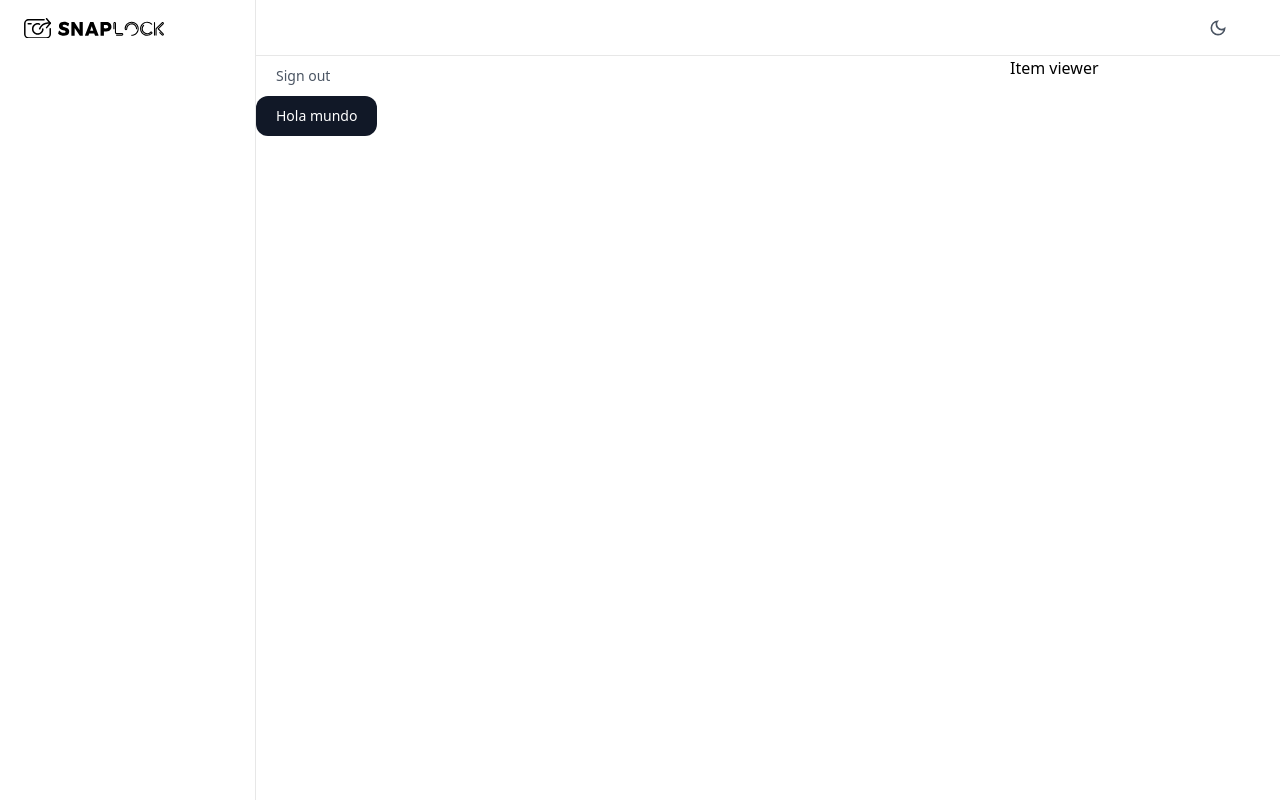
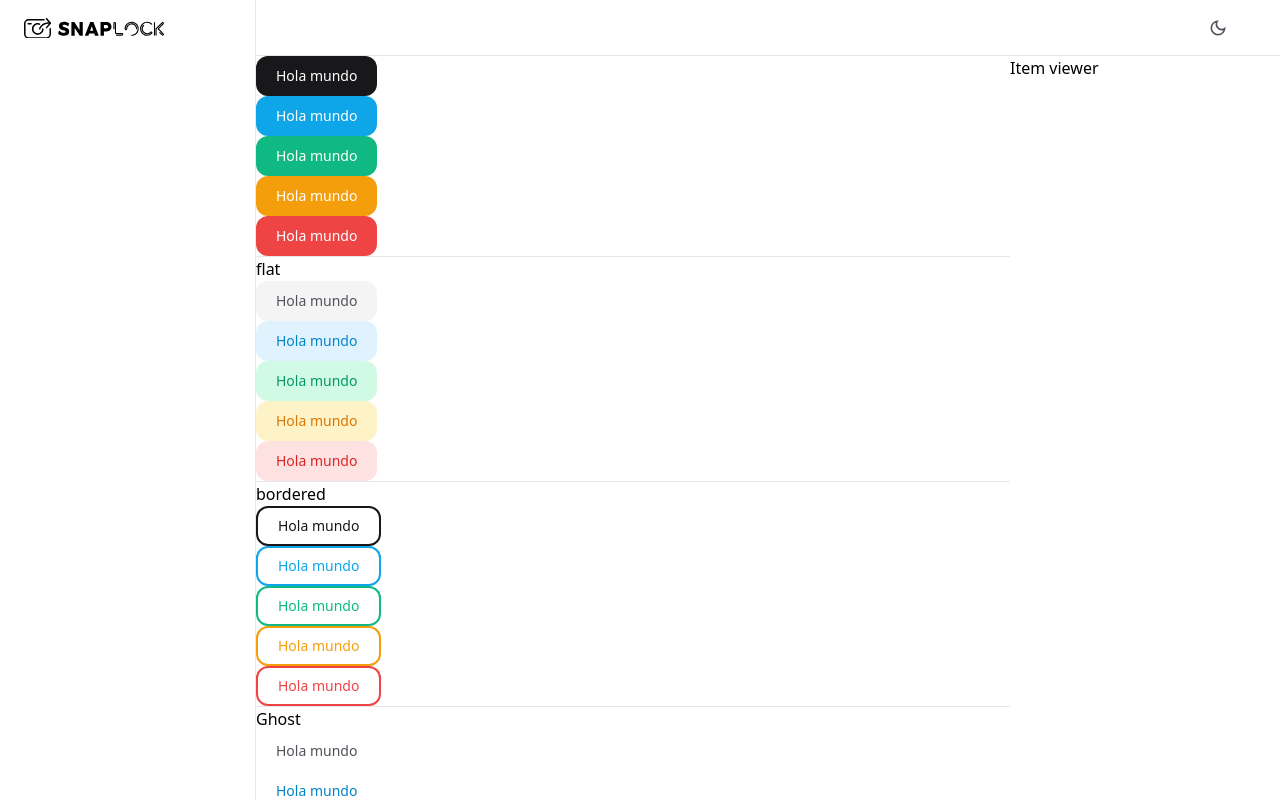
Before and after one commit to emimudev/snaplock, a Next.js app: page /overview in a window 1280 px wide. Built offline with nearby package versions, Linux system fonts and the light colour scheme; no server answers.

Commit message:
Add dark mode to buttons

```diff
--- a/src/components/button/index.js
+++ b/src/components/button/index.js
@@ -41,11 +41,16 @@ const buttonStyles = tv({
   base: 'relative gap-2 flex overflow-hidden items-center justify-center rounded-md font-medium focus:outline-none active:scale-[0.97] transition-transform focus-visible:ring hover:transition-colors',
   variants: {
     color: {
-      primary: 'bg-gray-900 hover:bg-gray-700 text-white',
-      secondary: 'bg-sky-500 hover:bg-sky-600 text-white',
-      success: 'bg-emerald-500 hover:bg-emerald-600 text-white',
-      warning: 'bg-amber-500 hover:bg-amber-600 text-white',
-      danger: 'bg-red-500 hover:bg-red-600 text-white'
+      primary:
+        'bg-zinc-900 hover:bg-zinc-700 text-white dark:bg-zinc-600 dark:hover:bg-zinc-700',
+      secondary:
+        'bg-sky-500 hover:bg-sky-600 text-white dark:bg-sky-600 dark:hover:bg-sky-700',
+      success:
+        'bg-emerald-500 hover:bg-emerald-600 text-white dark:bg-emerald-600 dark:hover:bg-emerald-700',
+      warning:
+        'bg-amber-500 hover:bg-amber-600 text-white dark:bg-yellow-600 dark:hover:bg-yellow-700',
+      danger:
+        'bg-red-500 hover:bg-red-600 text-white dark:bg-red-600 dark:hover:bg-red-700'
     },
     size: {
       xs: 'px-1.5 h-6 text-xs min-w-[5rem] rounded-[7px]',
@@ -59,13 +64,13 @@ const buttonStyles = tv({
       true: 'rounded-full'
     },
     bordered: {
-      true: 'border-2 bg-transparent'
+      true: 'border-2 bg-transparent dark:bg-transparent'
     },
     flat: {
       true: ''
     },
     ghost: {
-      true: 'bg-transparent'
+      true: 'bg-transparent dark:bg-transparent'
     },
     shadow: {
       true: ''
@@ -75,30 +80,36 @@ const buttonStyles = tv({
     }
   },
   compoundVariants: [
+    // Bordered compound variants
     {
       color: 'primary',
       bordered: true,
-      className: 'text-gray-900 border-gray-900 hover:bg-gray-100'
+      className:
+        'text-zinc-900 border-zinc-900 hover:bg-zinc-100 dark:border-zinc-600 dark:text-zinc-200 dark:hover:bg-zinc-800'
     },
     {
       color: 'secondary',
       bordered: true,
-      className: 'text-sky-500 border-sky-500 hover:bg-sky-100'
+      className:
+        'text-sky-500 border-sky-500 hover:bg-sky-100 dark:border-sky-600 dark:text-sky-300 dark:hover:bg-sky-900/30'
     },
     {
       color: 'success',
       bordered: true,
-      className: 'text-emerald-500 border-emerald-500 hover:bg-emerald-100'
+      className:
+        'text-emerald-500 border-emerald-500 hover:bg-emerald-100 dark:border-emerald-600 dark:text-emerald-300 dark:hover:bg-emerald-900/30'
     },
     {
       color: 'warning',
       bordered: true,
-      className: 'text-amber-500 border-amber-500 hover:bg-amber-100'
+      className:
+        'text-amber-500 border-amber-500 hover:bg-amber-100 dark:border-amber-600 dark:text-amber-400 dark:hover:bg-amber-900/30'
     },
     {
-      color: 'error',
+      color: 'danger',
       bordered: true,
-      className: 'text-red-500 border-red-500 hover:bg-red-100'
+      className:
+        'text-red-500 border-red-500 hover:bg-red-100 dark:border-red-600 dark:text-red-300 dark:hover:bg-red-900/30'
     },
     // Shadow compound variants
     {
@@ -130,53 +141,63 @@ const buttonStyles = tv({
     {
       color: 'primary',
       flat: true,
-      className: 'bg-gray-100 text-gray-600 hover:bg-gray-200'
+      className:
+        'bg-zinc-100 text-zinc-600 hover:bg-zinc-200 dark:bg-white/5 dark:text-zinc-200 dark:hover:bg-white/10'
     },
     {
       color: 'secondary',
       flat: true,
-      className: 'bg-sky-100 text-sky-600 hover:bg-sky-200'
+      className:
+        'bg-sky-100 text-sky-600 hover:bg-sky-200 dark:bg-sky-900/50 dark:hover:bg-sky-800/50 dark:text-sky-300'
     },
     {
       color: 'success',
       flat: true,
-      className: 'bg-emerald-100 text-emerald-600 hover:bg-emerald-200'
+      className:
+        'bg-emerald-100 text-emerald-600 hover:bg-emerald-200 dark:bg-emerald-900/50 dark:hover:bg-emerald-800/50 dark:text-emerald-300'
     },
     {
       color: 'warning',
       flat: true,
-      className: 'bg-amber-100 text-amber-600 hover:bg-amber-200'
+      className:
+        'bg-amber-100 text-amber-600 hover:bg-amber-200 dark:bg-amber-900/50 dark:hover:bg-amber-800/50 dark:text-amber-300'
     },
     {
       color: 'danger',
       flat: true,
-      className: 'bg-red-100 text-red-600 hover:bg-red-200'
+      className:
+        'bg-red-100 text-red-600 hover:bg-red-200 dark:bg-red-900/50 dark:hover:bg-red-800/50 dark:text-red-300'
     },
     // Ghost compound variants
     {
       color: 'primary',
       ghost: true,
-      className: 'text-gray-600 hover:bg-gray-100'
+      className:
+        'text-zinc-600 hover:bg-zinc-100 dark:text-zinc-400 dark:hover:bg-zinc-800'
     },
     {
       color: 'secondary',
       ghost: true,
-      className: ' text-sky-600 hover:bg-sky-100'
+      className:
+        'text-sky-600 hover:bg-sky-100 dark:text-sky-400 dark:hover:bg-sky-900/40'
     },
     {
       color: 'success',
       ghost: true,
-      className: ' text-emerald-600 hover:bg-emerald-100'
+      className:
+        'text-emerald-600 hover:bg-emerald-100 dark:text-emerald-400 dark:hover:bg-emerald-900/40'
     },
     {
       color: 'warning',
       ghost: true,
-      className: ' text-amber-600 hover:bg-amber-100'
+      className:
+        'text-amber-600 hover:bg-amber-100 dark:text-amber-400 dark:hover:bg-amber-900/40'
     },
     {
       color: 'danger',
       ghost: true,
-      className: ' text-red-600 hover:bg-red-100'
+      className:
+        'text-red-600 hover:bg-red-100 dark:text-red-400 dark:hover:bg-red-900/40'
     }
   ],
   defaultVariants: {
--- a/src/pages/overview.js
+++ b/src/pages/overview.js
@@ -1,11 +1,10 @@
 import { Button, Layout } from '@/components'
 import { getServerUser } from '@/utils'
-import { signOut } from 'next-auth/react'
 
 export default function Overview({ user }) {
   return (
     <Layout user={user}>
-      <Button
+      {/* <Button
         ghost
         onClick={(e) => {
           e.preventDefault()
@@ -13,8 +12,57 @@ export default function Overview({ user }) {
         }}
       >
         Sign out
+      </Button> */}
+      <Button>Hola mundo</Button>
+      <Button color="secondary">Hola mundo</Button>
+      <Button color="success">Hola mundo</Button>
+      <Button color="warning">Hola mundo</Button>
+      <Button color="danger">Hola mundo</Button>
+      <hr />
+      flat
+      <Button flat>Hola mundo</Button>
+      <Button color="secondary" flat>
+        Hola mundo
       </Button>
-      <Button>Hola mundo</Button>
+      <Button color="success" flat>
+        Hola mundo
+      </Button>
+      <Button color="warning" flat>
+        Hola mundo
+      </Button>
+      <Button color="danger" flat>
+        Hola mundo
+      </Button>
+      <hr />
+      bordered
+      <Button bordered>Hola mundo</Button>
+      <Button color="secondary" bordered>
+        Hola mundo
+      </Button>
+      <Button color="success" bordered>
+        Hola mundo
+      </Button>
+      <Button color="warning" bordered>
+        Hola mundo
+      </Button>
+      <Button color="danger" bordered>
+        Hola mundo
+      </Button>
+      <hr />
+      Ghost
+      <Button ghost>Hola mundo</Button>
+      <Button color="secondary" ghost>
+        Hola mundo
+      </Button>
+      <Button color="success" ghost>
+        Hola mundo
+      </Button>
+      <Button color="warning" ghost>
+        Hola mundo
+      </Button>
+      <Button color="danger" ghost>
+        Hola mundo
+      </Button>
     </Layout>
   )
 }
```
